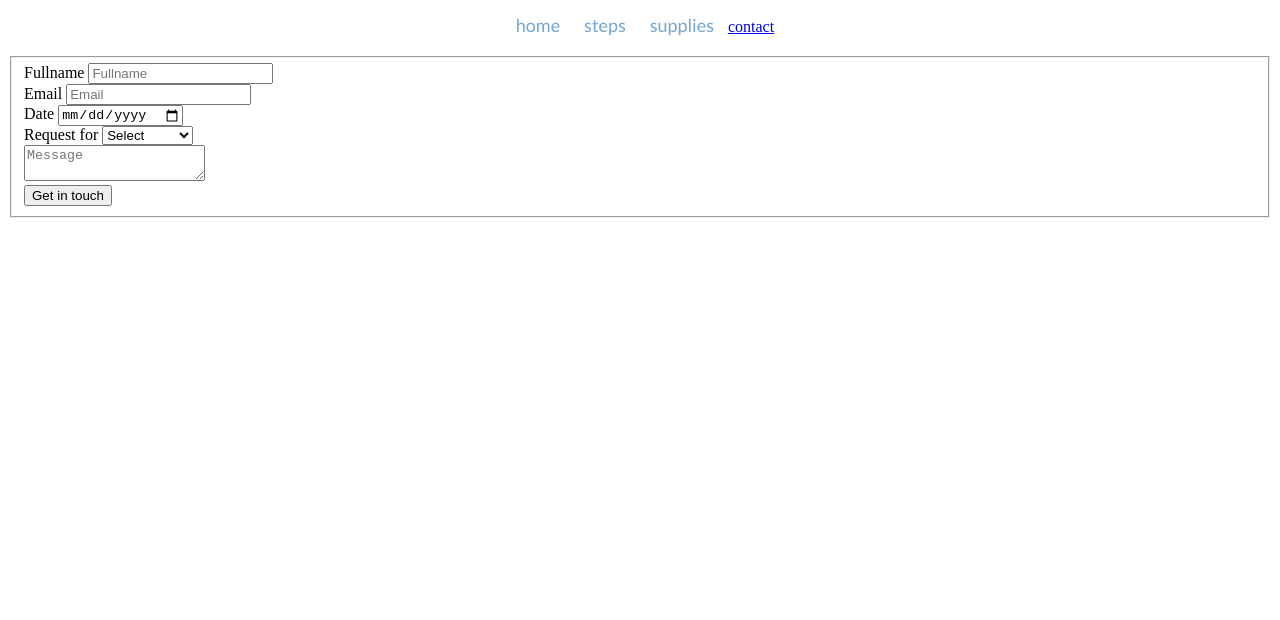
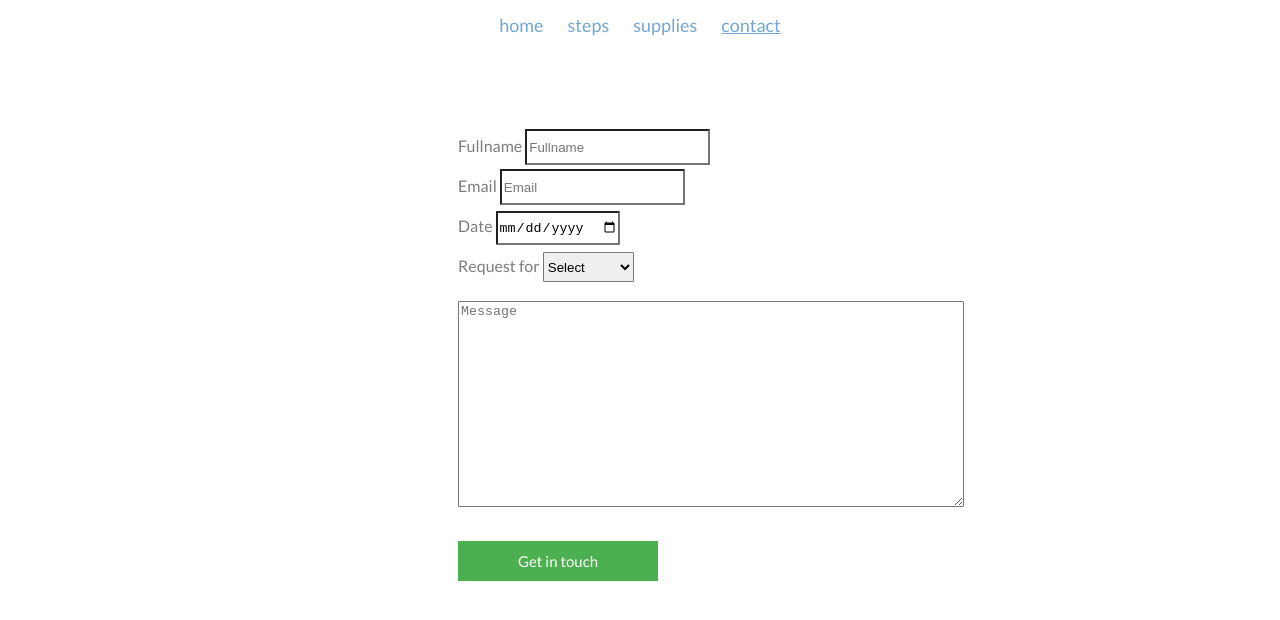
Before and after one commit to y0una/y0una.github.io, a plain HTML site: page contact.html in a window 1280 px wide. Shown: the part 88-708 px from the top of the page. Drawn offline with Linux system fonts and the light colour scheme.

Commit message:
update to layout and sizes

```diff
--- a/style.css
+++ b/style.css
@@ -10,9 +10,11 @@ header{
   padding-top: 10px
 }
 
+
 nav{
   text-align: center;
 }
+
 
 .link{
   display: inline-block;
@@ -29,6 +31,17 @@ nav{
   padding-right: 10px;
 }
 
+
+.current-pg{
+  text-decoration: underline;
+  color: #73A6D4;
+  font-size:18px;
+  font-family: 'Lato', sans-serif;
+  padding-left: 10px;
+  padding-right: 10px;
+
+}
+
 .get-started{
   text-align: center;
   font-family: 'Lato', sans-serif;
@@ -36,10 +49,7 @@ nav{
   font-size:18px;
   display: block;
   text-decoration: none;
-
-
 }
-
 
 .images{
 /*  display: block;
@@ -60,7 +70,6 @@ nav{
   line-height: 90px;
   font-size: 55px;
   letter-spacing: 1px;
-
 }
 
 section{
@@ -79,7 +88,6 @@ p{
   font-size:25px;
   color:#7D7D7D;
   line-height: 40px;
-
 }
 
 h1{
@@ -98,3 +106,55 @@ h2{
   font-size: 100px;
   margin: 10px 20px 1px 20px;
 }
+
+h3{
+  font-family: 'Lato', sans-serif;
+  color: #555;
+  font-size: 25px;
+  margin: 15px 20px 0px 390px;
+}
+
+ul{
+  font-size:25px;
+  color:#7D7D7D;
+  line-height: 40px;
+  font-family: 'Lato', sans-serif;
+/*  border: 1px solid red; */
+  padding: 10px 150px 2px 280px;
+  margin: 5px 150px 0px 150px;
+}
+
+.form{
+  padding: 20px 100px 100px 100px;
+  margin: 50px 100px 100px 350px;
+  color:#7D7D7D;
+  line-height: 40px;
+  font-family: 'Lato', sans-serif;
+  border: none;
+}
+
+.inline-field{
+  border-radius: 1px;
+  border-style: 1px solid #999;
+  height: 30px;
+  box-shadow: none;
+}
+
+.button{
+  width: 200px;
+  height: 40px;
+  background-color: #4CAF50;
+  color: #fff;
+  margin-top: 20px;
+  font-family: 'Lato', sans-serif;
+  font-size: 15px;
+  border: none;
+}
+
+.msg-box{
+  width: 500px;
+  height: 200px;
+  border-radius: 1px;
+  color: #999;
+  margin-top: 15px;
+}
```
